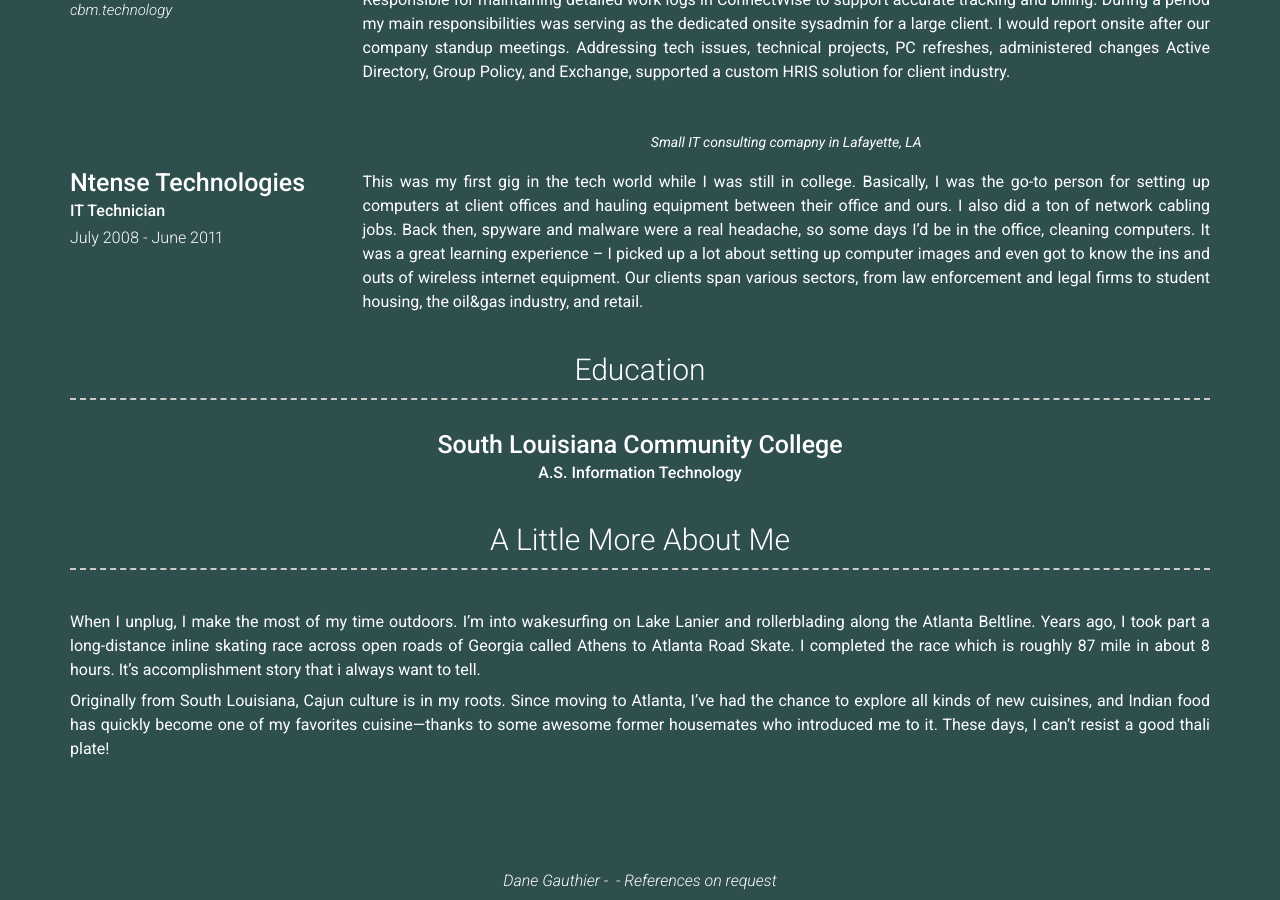
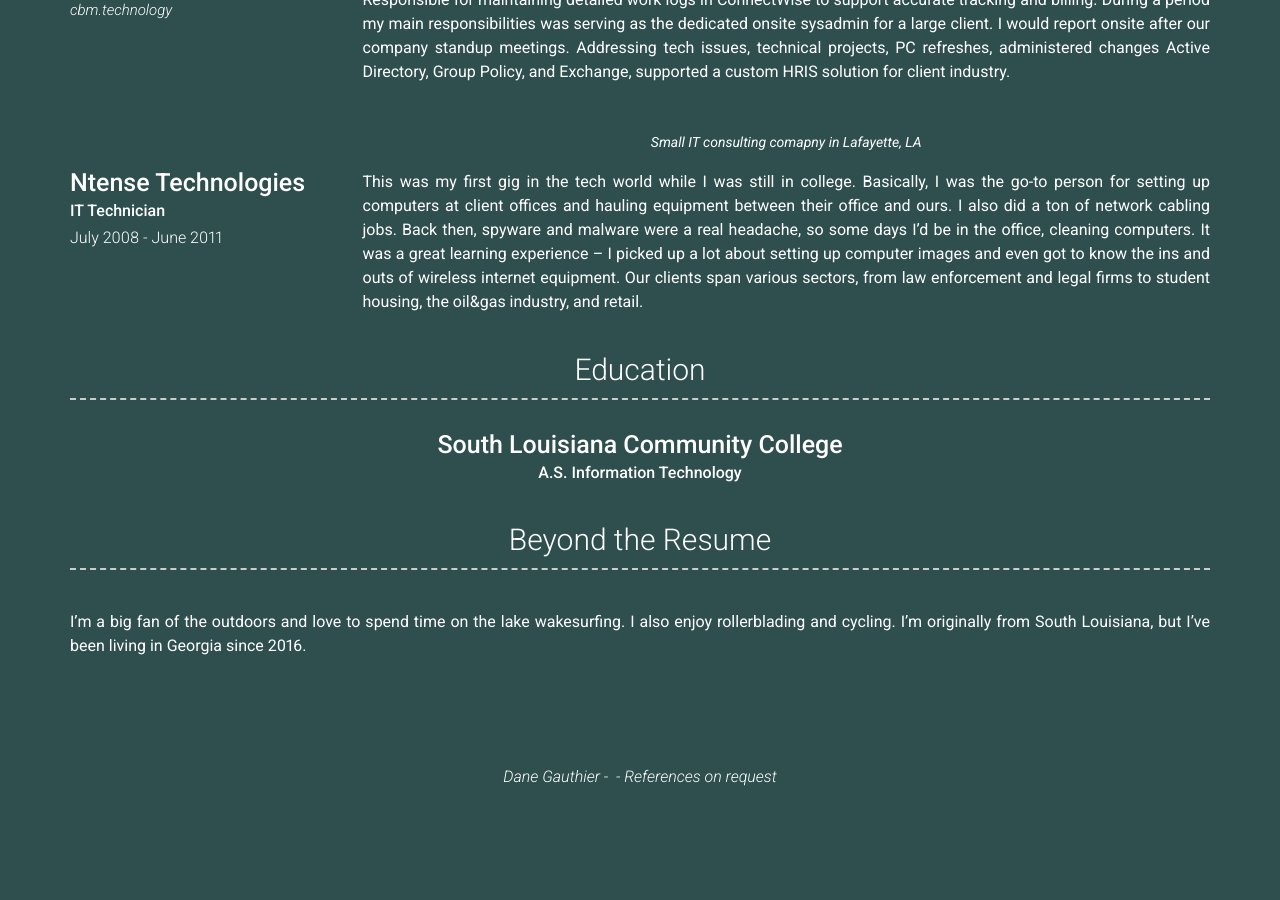
Before and after one commit to dane-gauthier/danegauthier.github.io, a Jekyll site: the page built from index.md, in a window 1280 px wide and 900 px high, scrolled down 3503 px. Built offline with Jekyll 4.4.1, drawn with Linux system fonts in a browser that asks for light colours; nearby versions of some CDN libraries; after the commit the page ends 4300 px from its top, so only the background shows below that.

Commit message:
Made changes to Beyond the Resume

```diff
--- a/_config.yml
+++ b/_config.yml
@@ -213,15 +213,11 @@
         title: South Louisiana Community College
         sub_title: A.S. Information Technology
 
-  - title: A Little More About Me
+  - title: Beyond the Resume
     layout: text
     content: | # this will include new lines to allow paragraphs
-     When I unplug, I make the most of my time outdoors. I'm into wakesurfing on Lake Lanier and rollerblading along the Atlanta Beltline.
-     Years ago, I took part a long-distance inline skating race across open roads of Georgia called Athens to Atlanta Road Skate.
-     I completed the race which is roughly 87 mile in about 8 hours. It's accomplishment story that i always want to tell.
-
-     Originally from South Louisiana, Cajun culture is in my roots. Since moving to Atlanta, I’ve had the chance to explore all kinds of new cuisines,
-     and Indian food has quickly become one of my favorites cuisine—thanks to some awesome former housemates who introduced me to it. These days, I can’t resist a good thali plate!
+     I’m a big fan of the outdoors and love to spend time on the lake wakesurfing. I also enjoy rollerblading and cycling.
+     I’m originally from South Louisiana, but I’ve been living in Georgia since 2016.
 
 # Footer
 footer_show_references: true
```
